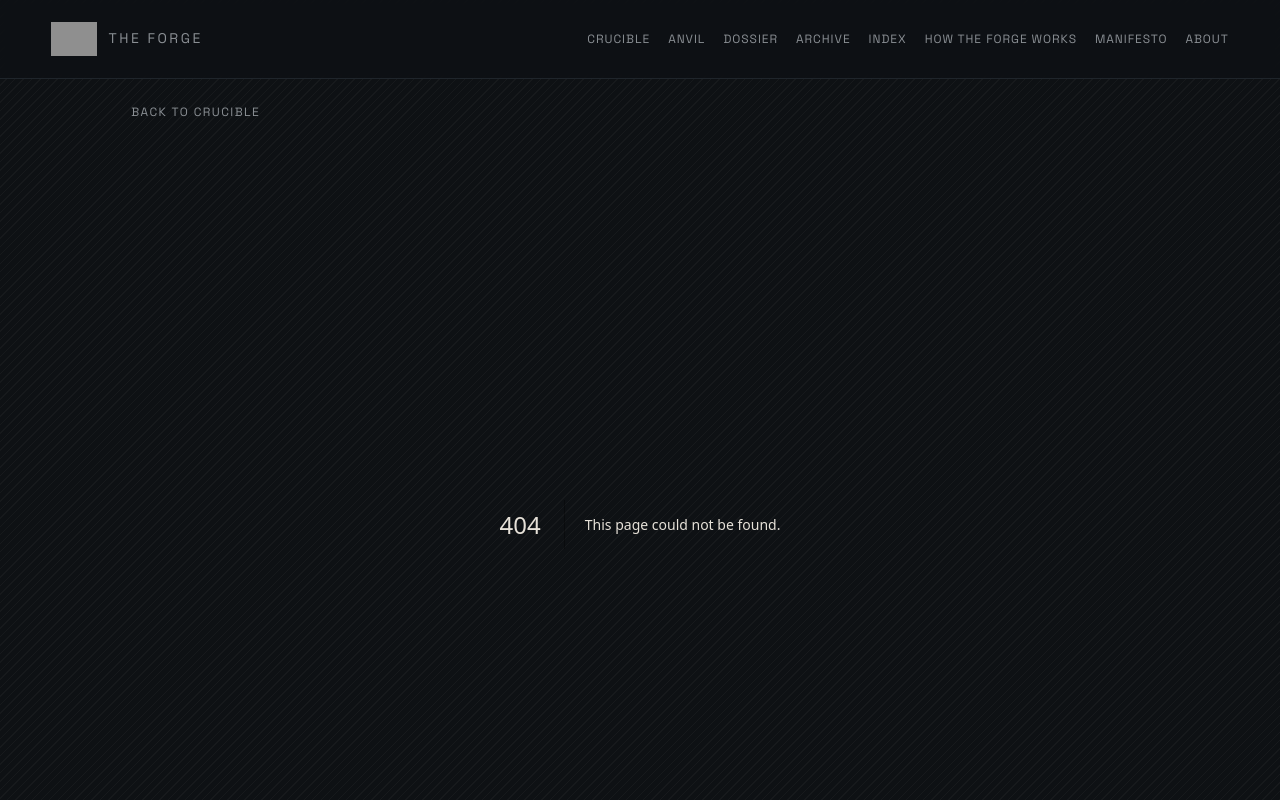
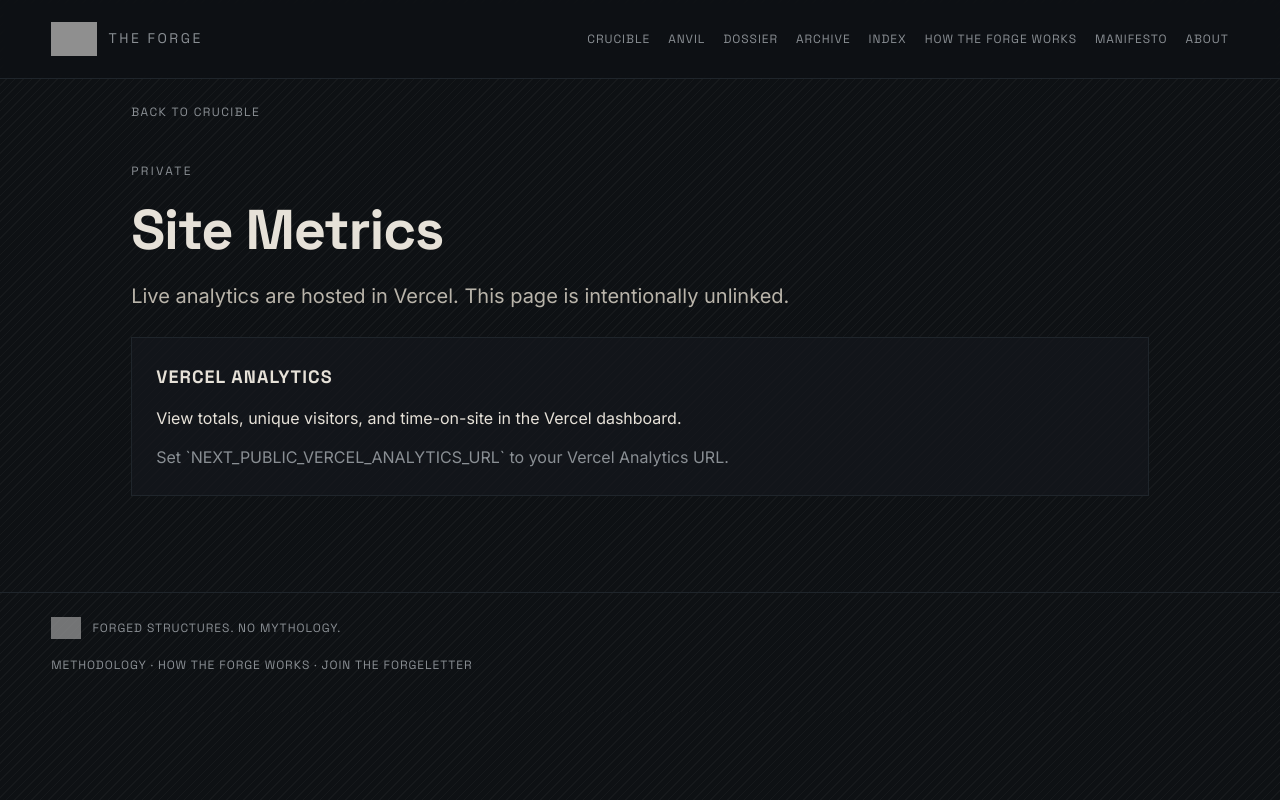
Before and after one commit to sergioB79/theForge, a Next.js app in the folder site/forge/: page /metrics in a window 1280 px wide. Before the commit this address had no page. Shown: the top 800 px of the page. Built offline with nearby package versions, Linux system fonts and the light colour scheme; grey boxes are pictures that could not be loaded.

Commit message:
Add hidden metrics page

```diff
--- /dev/null
+++ b/site/forge/src/app/metrics/page.tsx
@@ -0,0 +1,29 @@
+const analyticsUrl = process.env.NEXT_PUBLIC_VERCEL_ANALYTICS_URL || "";
+
+export default function MetricsPage() {
+  return (
+    <main className="forge-shell">
+      <span className="forge-eyebrow">PRIVATE</span>
+      <h1 className="forge-title">Site Metrics</h1>
+      <p className="forge-lead">
+        Live analytics are hosted in Vercel. This page is intentionally unlinked.
+      </p>
+
+      <div className="forge-card" style={{ marginTop: 24 }}>
+        <h2 className="forge-section-title">Vercel Analytics</h2>
+        <p style={{ marginTop: 12 }}>
+          View totals, unique visitors, and time-on-site in the Vercel dashboard.
+        </p>
+        {analyticsUrl ? (
+          <a className="forge-link" href={analyticsUrl} target="_blank" rel="noreferrer">
+            Open Vercel Analytics
+          </a>
+        ) : (
+          <p style={{ marginTop: 12, color: "var(--forge-text-dim)" }}>
+            Set `NEXT_PUBLIC_VERCEL_ANALYTICS_URL` to your Vercel Analytics URL.
+          </p>
+        )}
+      </div>
+    </main>
+  );
+}
```
